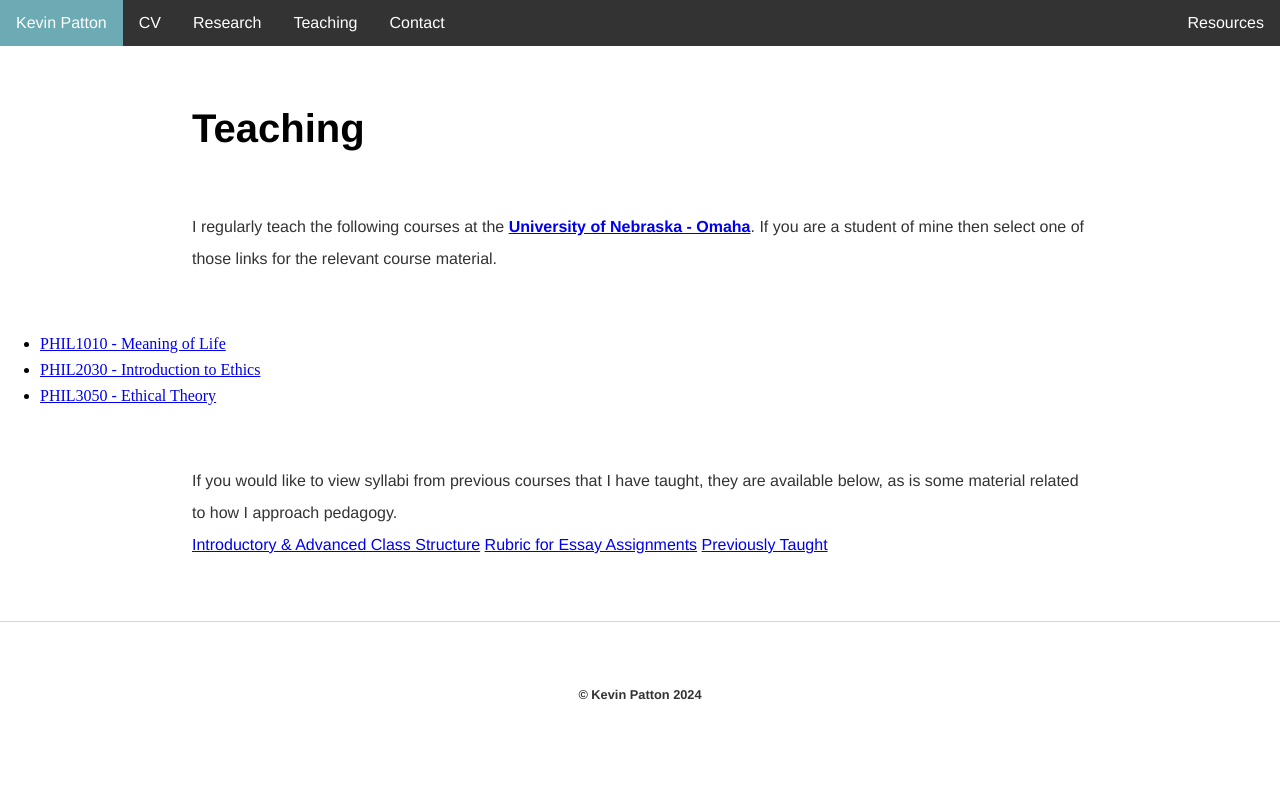
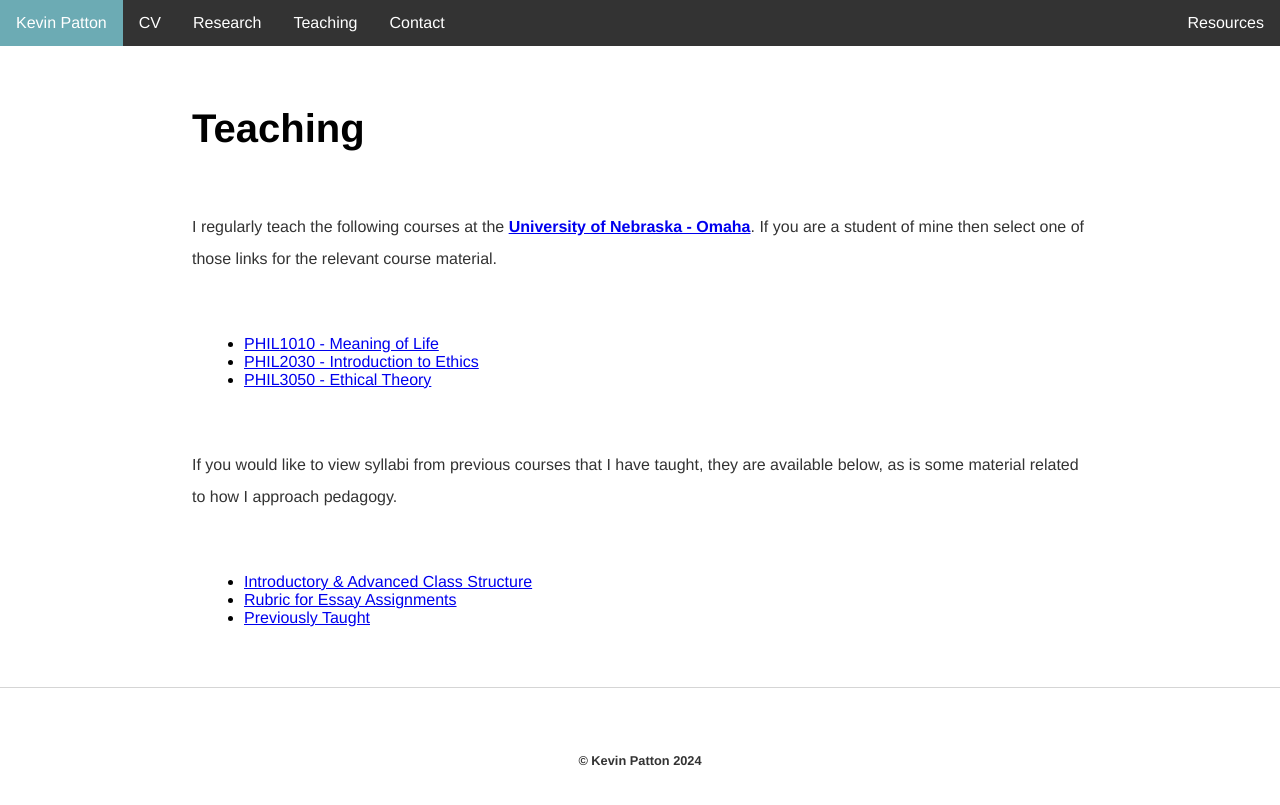
Before and after one commit to kevinjpatton/kevinjpatton.github.io, a Jekyll site: the page built from teaching/index.html, in a window 1280 px wide. Shown: the top 805 px of the page. Built offline with Jekyll 4.4.1, drawn with Linux system fonts in a browser that asks for light colours; Markdown is read by kramdown in place of the engine named in the settings.

Commit message:
Update index.html

```diff
--- a/teaching/index.html
+++ b/teaching/index.html
@@ -5,13 +5,15 @@ title: Teaching - Kevin Patton
 <h1>Teaching</h1>
 <p>I regularly teach the following courses at the <b><a href="https://www.unomaha.edu/college-of-arts-and-sciences/philosophy/about-us/directory/kevin-patton.php" target="_blank">University of Nebraska - Omaha</a></b>. If you are a student of mine then select one of those links for the relevant course material.</p>
 
-<ul class="course-list">
+<ul class="standard-list">
   <li><a href="/teaching/phil_1010/index.html" target="_blank">PHIL1010 - Meaning of Life</a></li>
   <li><a href="/teaching/phil_2030/index.html" target="_blank">PHIL2030 - Introduction to Ethics</a></li>
   <li><a href="/teaching/phil_3050/index.html" target="_blank">PHIL3050 - Ethical Theory</a></li>
 </ul>
 
 <p>If you would like to view syllabi from previous courses that I have taught, they are available below, as is some material related to how I approach pedagogy.<br>
-<a href="/teaching/pedagogy/class_structure.html">Introductory & Advanced Class Structure</a>
-<a href="/teaching/pedagogy/rubric.html">Rubric for Essay Assignments</a>
-<a href="/teaching/pastcourses">Previously Taught</a></p>
+<ul class="standard-list">
+  <li><a href="/teaching/pedagogy/class_structure.html">Introductory & Advanced Class Structure</a></li>
+  <li><a href="/teaching/pedagogy/rubric.html">Rubric for Essay Assignments</a></li>
+  <li><a href="/teaching/pastcourses">Previously Taught</a></p></ul>
+</ul>
```
